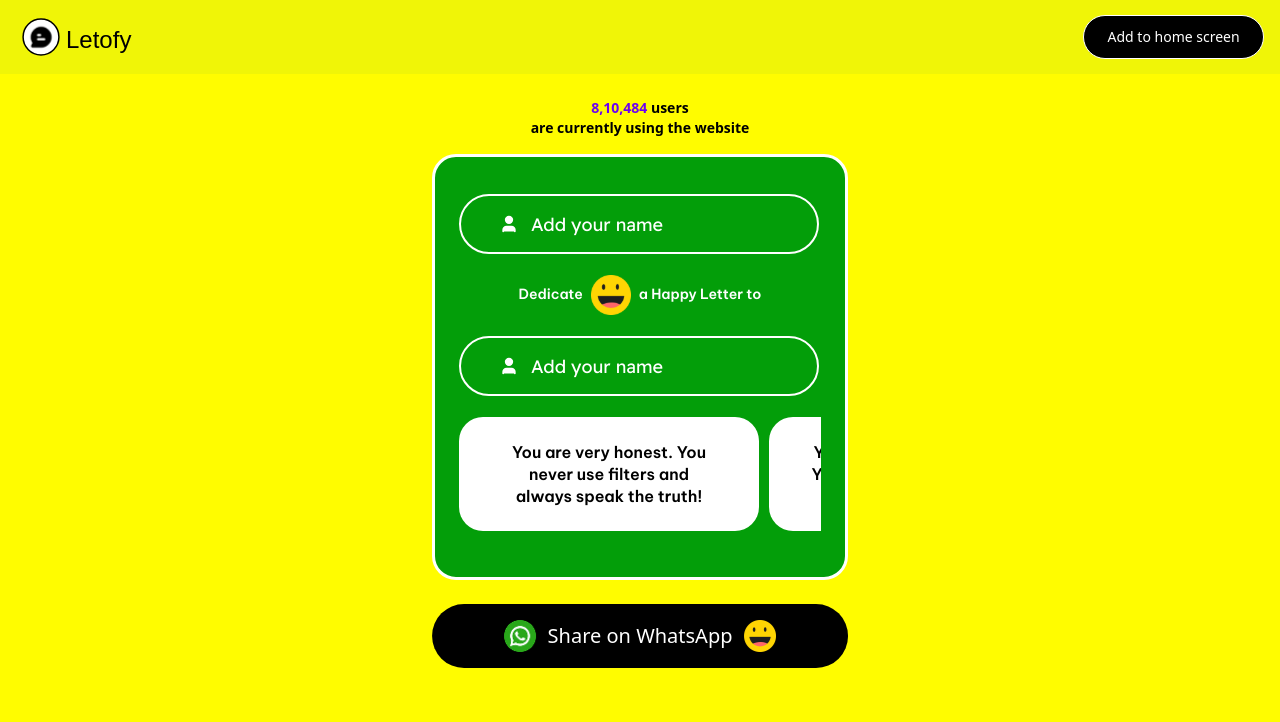
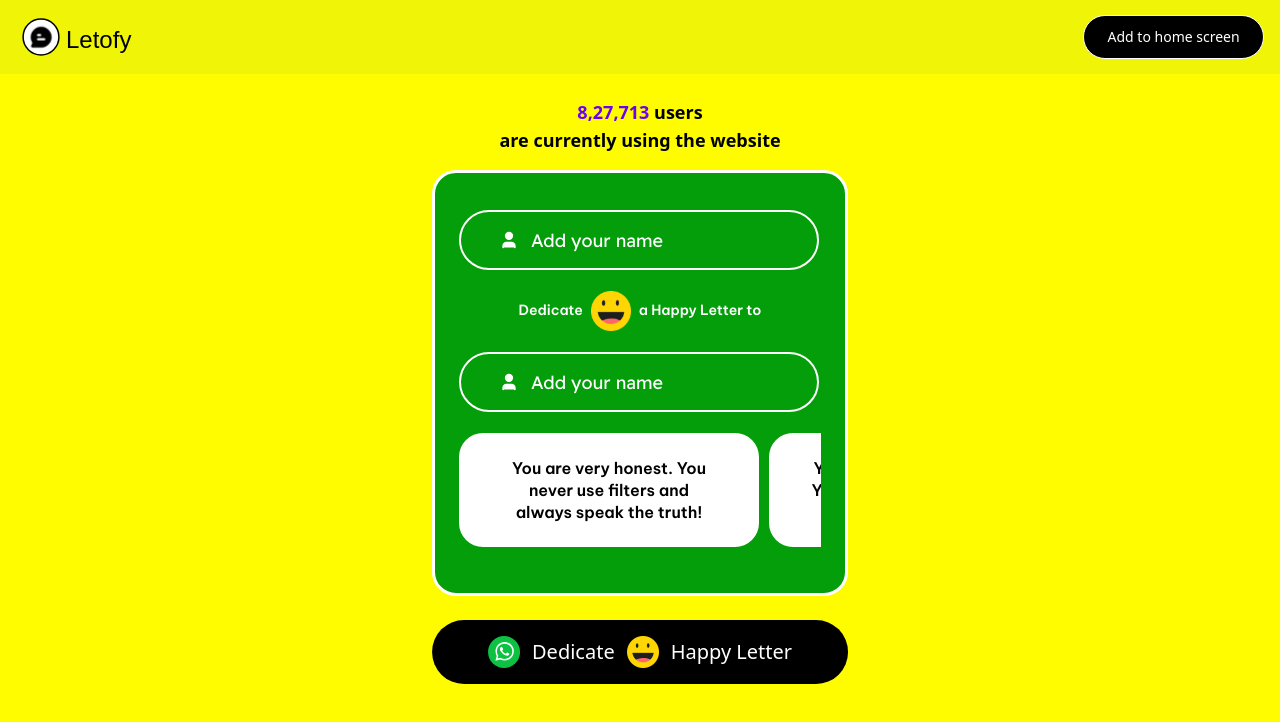
Before and after one commit to gitbygaurav/letofy, a React (Vite) app: page / in a window 1280 px wide. Shown: the top 722 px of the page. Built offline with nearby package versions, Linux system fonts and the light colour scheme; a web font is replaced by a local one.

Commit message:
Add WhatsApp SVG icon; enhance Letter and PreviewLetter components with user count display and continuous shake animation; update styles in CSS

```diff
--- a/src/components/Letter.jsx
+++ b/src/components/Letter.jsx
@@ -21,13 +21,22 @@ export default function Letter() {
   const [messageIndex, setMessageIndex] = useState(0);
   const [isShaking, setIsShaking] = useState(false);
   const [userCount, setUserCount] = useState("0");
+  const [continuousShake, setContinuousShake] = useState(true);
 
   useEffect(() => {
-    const randomUserCount = Math.floor(
-      Math.random() * (999999 - 10000 + 1) + 10000
-    );
-    const formattedCount = randomUserCount.toLocaleString("en-IN");
-    setUserCount(formattedCount);
+  // Generate random number between 100000 and 999999 (6 digits only)
+  const randomUserCount = Math.floor(Math.random() * (999999 - 100000 + 1) + 100000);
+  const formattedCount = randomUserCount.toLocaleString('en-IN');
+  setUserCount(formattedCount);
+}, []);
+
+  useEffect(() => {
+    const interval = setInterval(() => {
+      setContinuousShake(true);
+      setTimeout(() => setContinuousShake(false), 600);
+    }, 2000);
+
+    return () => clearInterval(interval);
   }, []);
 
   const handleSendLetter = async () => {
@@ -70,7 +79,7 @@ export default function Letter() {
 
   return (
     <div className="max-w-md mx-auto px-4 py-6">
-      <p className="text-sm font font-semibold text-center">
+      <p className="text-lg font font-semibold text-center">
         <span className="text-[#6C00F1]">{userCount}</span> users <br />
         are currently using the website
       </p>
@@ -130,11 +139,14 @@ export default function Letter() {
         </div>
         <button
           onClick={handleSendLetter}
-          className="w-full bg-black text-white px-8 py-4 rounded-full text-xl font-medium flex items-center justify-center gap-3 hover:bg-black/85 transition-colors continuous-shake"
+          className={`w-full bg-black text-white px-8 py-4 rounded-full text-xl font-medium flex items-center justify-center gap-3 hover:bg-black/85 transition-colors continuous-shake ${
+                continuousShake ? "animate-[gentleShake_0.8s_ease-in-out]" : ""
+              }`}
         >
-          <img src={"whatsapp-icon.png"} alt="whatsapp" className="h-8" />
-          Share on WhatsApp
+          <img src={"whatsapp.svg"} alt="whatsapp" className="h-8" />
+          Dedicate
           <img src={happy} alt="happy" className="h-8" />
+          Happy Letter
         </button>
       </div>
     </div>
--- a/src/components/PreviewLetter.jsx
+++ b/src/components/PreviewLetter.jsx
@@ -13,8 +13,9 @@ export default function PreviewLetter() {
   const [userCount, setUserCount] = useState("0");
 
   useEffect(() => {
+    // Generate random number between 10000 and 99999 (5 digits only)
     const randomUserCount = Math.floor(
-      Math.random() * (999999 - 10000 + 1) + 10000
+      Math.random() * (99999 - 10000 + 1) + 10000
     );
     const formattedCount = randomUserCount.toLocaleString("en-IN");
     setUserCount(formattedCount);
@@ -76,7 +77,7 @@ export default function PreviewLetter() {
   return (
     <div className="min-h-screen">
       <div className="w-[95vw] font-beVietnam max-w-[420px] mx-auto mt-6">
-        <p className="text-sm font font-semibold text-center">
+        <p className="text-lg font font-semibold text-center">
           <span className="text-[#6C00F1]">{userCount}</span> users <br />
           are currently using the website
         </p>
@@ -126,7 +127,7 @@ export default function PreviewLetter() {
                 continuousShake ? "animate-[gentleShake_0.8s_ease-in-out]" : ""
               }`}
             >
-              <img src={"whatsapp-icon.png"} alt="whatsapp" className="h-8" />
+              <img src={"whatsapp.svg"} alt="whatsapp" className="h-8" />
               Share on WhatsApp
               <img src={happy} alt="happy" className="h-8" />
             </button>
--- a/src/index.css
+++ b/src/index.css
@@ -102,3 +102,17 @@
 .continuous-shake:hover {
   animation: none;
 }
+
+@keyframes gentleShake {
+  0%, 100% { transform: translateX(0); }
+  25% { transform: translateX(-5px); }
+  75% { transform: translateX(5px); }
+}
+
+.shake-button {
+  animation: gentleShake 0.8s ease-in-out infinite;
+}
+
+.shake-button:hover {
+  animation: none;
+}
```
Also changed, not shown: public/whatsapp.svg (added).
